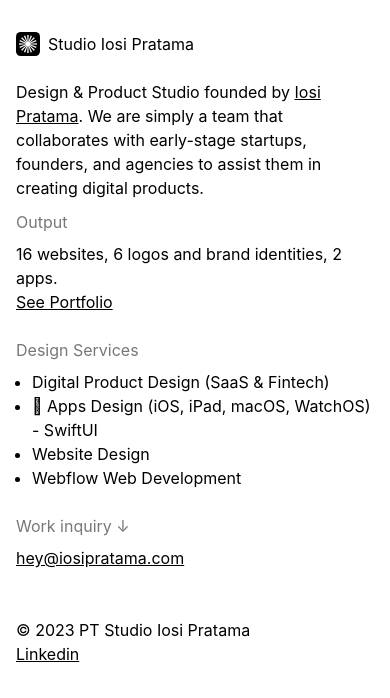
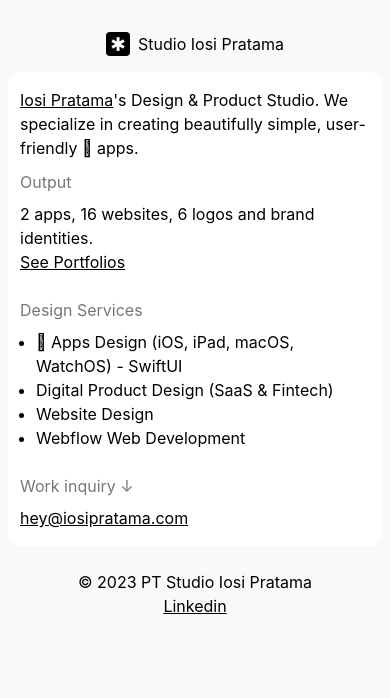
Before and after one commit to iosipratama/studio-iosipratama-website, a plain HTML site: page index.html in a window 390 px wide. Drawn offline with nearby package versions, Linux system fonts and the light colour scheme; a web font is replaced by a local one.

Commit message:
Studio V1.1
Make changes on the description

```diff
--- a/css/studio-iosi-pratama.css
+++ b/css/studio-iosi-pratama.css
@@ -12,6 +12,10 @@
   font-size: 16px;
   font-weight: 400;
   line-height: 24px;
+}
+
+p {
+  margin-bottom: 10px;
 }
 
 a {
@@ -29,6 +33,7 @@
 .logo-wrapper {
   grid-column-gap: 8px;
   grid-row-gap: 8px;
+  justify-content: center;
   align-items: center;
   margin-bottom: 24px;
   display: flex;
@@ -48,7 +53,10 @@
 }
 
 .footer-block {
-  margin-top: 48px;
+  flex-direction: column;
+  align-items: center;
+  margin-top: 24px;
+  display: flex;
 }
 
 .heading {
@@ -57,11 +65,56 @@
   line-height: 16px;
 }
 
+.body {
+  background-color: #f9f9f9;
+}
+
+.content-wrapper {
+  background-color: #fff;
+  border-radius: 12px;
+  padding: 16px;
+}
+
+.logo {
+  height: 24px;
+  border-radius: 4px;
+}
+
+.utility-page-wrap {
+  width: 100vw;
+  height: 100vh;
+  max-height: 100%;
+  max-width: 100%;
+  justify-content: center;
+  align-items: center;
+  display: flex;
+}
+
+.utility-page-content {
+  width: 260px;
+  text-align: center;
+  flex-direction: column;
+  display: flex;
+}
+
 @media screen and (max-width: 479px) {
   .container {
     margin-top: 32px;
-    margin-left: 16px;
-    margin-right: 18px;
+    margin-left: 8px;
+    margin-right: 8px;
+  }
+
+  .logo-wrapper {
+    margin-bottom: 16px;
+  }
+
+  .info-block.last-block {
+    margin-bottom: 0;
+  }
+
+  .content-wrapper {
+    padding-left: 12px;
+    padding-right: 12px;
   }
 }
 
--- a/index.html
+++ b/index.html
@@ -1,15 +1,15 @@
-<!DOCTYPE html><!--  Last Published: Sun Jul 23 2023 01:30:12 GMT+0000 (Coordinated Universal Time)  -->
+<!DOCTYPE html><!--  Last Published: Sun Sep 24 2023 12:34:38 GMT+0000 (Coordinated Universal Time)  -->
 <html data-wf-page="64bbe41edc15a767d74ab6af" data-wf-site="64bbe41edc15a767d74ab6ac" lang="en">
 <head>
   <meta charset="utf-8">
   <title>Studio Iosi Pratama</title>
-  <meta content="Design &amp; Product Studio was founded by Iosi Pratama. Services: Digital Product Design, Apple Apps Design, Webflow Web Design. Work Inquiry: hey@iosipratama.com" name="description">
+  <meta content="Iosi Pratama&#x27;s Design &amp; Product Studio. Services: Apple Apps Design, Digital Product, Webflow Web Design. Work Inquiry: hey@iosipratama.com" name="description">
   <meta content="Studio Iosi Pratama" property="og:title">
-  <meta content="Design &amp; Product Studio was founded by Iosi Pratama. Services: Digital Product Design, Apple Apps Design, Webflow Web Design. Work Inquiry: hey@iosipratama.com" property="og:description">
-  <meta content="https://uploads-ssl.webflow.com/64bbe41edc15a767d74ab6ac/64bc6db50e49e081c173c78f_Studio%20Open%20Graph.jpg" property="og:image">
+  <meta content="Iosi Pratama&#x27;s Design &amp; Product Studio. Services: Apple Apps Design, Digital Product, Webflow Web Design. Work Inquiry: hey@iosipratama.com" property="og:description">
+  <meta content="https://uploads-ssl.webflow.com/64bbe41edc15a767d74ab6ac/65102a2dda7cd3e3644d9a55_Studio%20Iosi%20Pratama%20-%20Open%20Graph.png" property="og:image">
   <meta content="Studio Iosi Pratama" property="twitter:title">
-  <meta content="Design &amp; Product Studio was founded by Iosi Pratama. Services: Digital Product Design, Apple Apps Design, Webflow Web Design. Work Inquiry: hey@iosipratama.com" property="twitter:description">
-  <meta content="https://uploads-ssl.webflow.com/64bbe41edc15a767d74ab6ac/64bc6db50e49e081c173c78f_Studio%20Open%20Graph.jpg" property="twitter:image">
+  <meta content="Iosi Pratama&#x27;s Design &amp; Product Studio. Services: Apple Apps Design, Digital Product, Webflow Web Design. Work Inquiry: hey@iosipratama.com" property="twitter:description">
+  <meta content="https://uploads-ssl.webflow.com/64bbe41edc15a767d74ab6ac/65102a2dda7cd3e3644d9a55_Studio%20Iosi%20Pratama%20-%20Open%20Graph.png" property="twitter:image">
   <meta property="og:type" content="website">
   <meta content="summary_large_image" name="twitter:card">
   <meta content="width=device-width, initial-scale=1" name="viewport">
@@ -20,29 +20,33 @@
   <link href="images/favicon.png" rel="shortcut icon" type="image/x-icon">
   <link href="images/webclip.png" rel="apple-touch-icon">
 </head>
-<body>
+<body class="body">
   <div class="container">
-    <div class="logo-wrapper"><img src="images/Logo.svg" loading="lazy" alt="">
+    <div class="logo-wrapper"><img src="images/Logo-Alternative.png" loading="lazy" alt="" class="logo">
       <h1 class="heading">Studio Iosi Pratama</h1>
     </div>
-    <p>Design &amp; Product Studio founded by <a href="https://iosipratama.com/" target="_blank">Iosi Pratama</a>. We are simply a team that collaborates with early-stage startups, founders, and agencies to assist them in creating digital products.</p>
+    <div class="content-wrapper">
+      <p>
+        <a href="https://iosipratama.com/" target="_blank">Iosi Pratama</a>&#x27;s Design &amp; Product Studio. We specialize in creating beautifully simple, user-friendly  apps.
+      </p>
       <div class="info-block">
         <div class="subtext">Output</div>
-      <div>16 websites, 6 logos and brand identities, 2 apps.</div>
-      <a href="https://www.dropbox.com/sh/l41u7v47wks0i8b/AAAdieS5STTdph8mZ0Xld4Qea?dl=0" target="_blank">See Portfolio</a>
+        <div>2 apps, 16 websites, 6 logos and brand identities. </div>
+        <a href="https://www.dropbox.com/sh/l41u7v47wks0i8b/AAAdieS5STTdph8mZ0Xld4Qea?dl=0" target="_blank">See Portfolios</a>
       </div>
       <div class="info-block">
         <div class="subtext">Design Services</div>
         <ul role="list" class="list">
+          <li> Apps Design (iOS, iPad, macOS, WatchOS) - SwiftUI</li>
           <li>Digital Product Design (SaaS &amp; Fintech)</li>
-        <li> Apps Design (iOS, iPad, macOS, WatchOS) - SwiftUI</li>
           <li>Website Design</li>
           <li>Webflow Web Development</li>
         </ul>
       </div>
-    <div class="info-block">
+      <div class="info-block last-block">
         <div class="subtext">Work inquiry ↓</div>
         <a href="mailto:hey@iosipratama.com">hey@iosipratama.com</a>
+      </div>
     </div>
     <div class="footer-block">
       <div>© 2023 PT Studio Iosi Pratama</div>
```
Also changed, not shown: 404.html (added, +26 -0 lines), images/Logo-Alternative.png (added), images/Logo.svg (deleted), images/Studio-Iosi-Pratama---Open-Graph-p-1080.png (added), images/Studio-Iosi-Pratama---Open-Graph-p-500.png (added), images/Studio-Iosi-Pratama---Open-Graph-p-800.png (added), images/Studio-Iosi-Pratama---Open-Graph.png (added), images/Studio-Open-Graph-p-1080.jpg (deleted), images/Studio-Open-Graph-p-500.jpg (deleted), images/Studio-Open-Graph-p-800.jpg (deleted), images/Studio-Open-Graph.jpg (deleted), images/favicon.png, images/webclip.png, 1 other file. Lines whose indentation alone changed are shown as unchanged.
